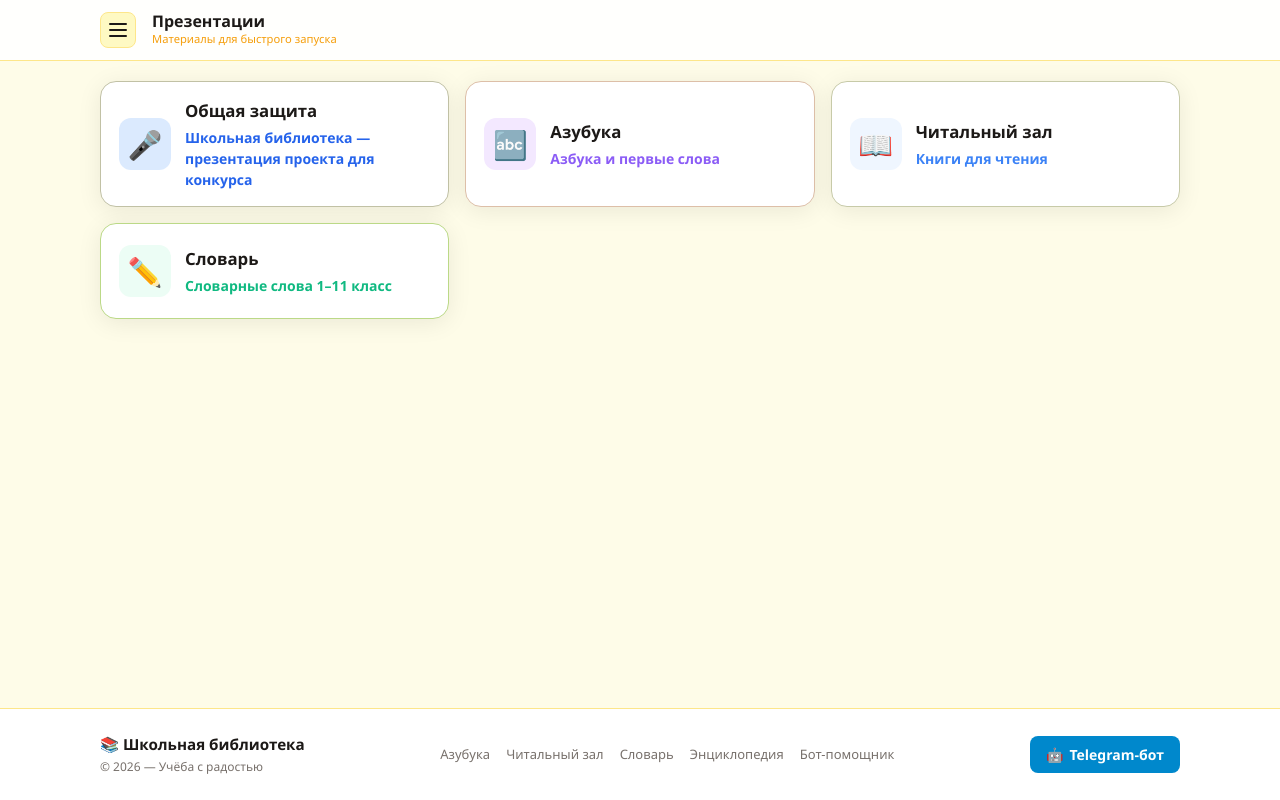
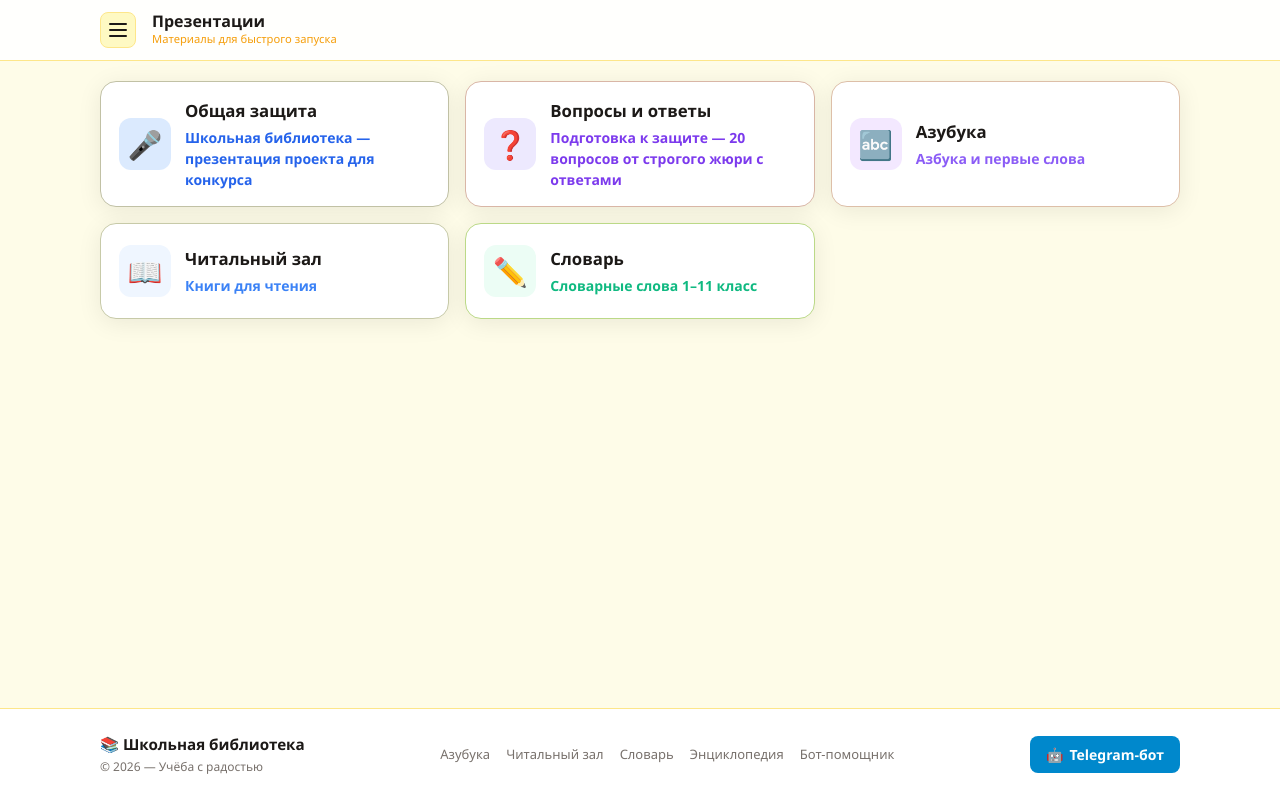
Before and after one commit to ArtIgnat2000/ELibPortal, a React (Vite) app: page /presentations in a window 1280 px wide. Built offline with nearby package versions, Linux system fonts and the light colour scheme.

Commit message:
feat: add Q&A card to presentations page

```diff
--- a/src/pages/Presentations/Presentations.tsx
+++ b/src/pages/Presentations/Presentations.tsx
@@ -2,7 +2,18 @@ import { Link } from 'react-router-dom'
 import { SECTIONS } from '@/data/sections'
 import styles from './Presentations.module.css'
 
-const PRESENTATIONS = [
+interface PresentationItem {
+  id: string
+  title: string
+  subtitle: string
+  icon: string
+  color: string
+  colorBg: string
+  presentationPath?: string
+  href?: string
+}
+
+const PRESENTATIONS: PresentationItem[] = [
   {
     id: 'project-overview',
     title: 'Общая защита',
@@ -12,6 +23,15 @@ const PRESENTATIONS = [
     colorBg: '#dbeafe',
     presentationPath: '/project/presentation',
   },
+  {
+    id: 'qa',
+    title: 'Вопросы и ответы',
+    subtitle: 'Подготовка к защите — 20 вопросов от строгого жюри с ответами',
+    icon: '❓',
+    color: '#7c3aed',
+    colorBg: '#ede9fe',
+    href: '/project-presentation/qa.html',
+  },
   ...SECTIONS.filter((section) => section.presentationPath),
 ]
 
@@ -20,25 +40,35 @@ export function Presentations() {
     <main className={styles.main}>
       <div className="page-container">
         <div className={styles.grid}>
-          {PRESENTATIONS.map((section) => (
-            <Link
-              key={section.id}
-              to={section.presentationPath!}
-              className={styles.card}
-              style={{
-                '--presentation-color': section.color,
-                '--presentation-bg': section.colorBg,
-              } as React.CSSProperties}
-            >
-              <div className={styles.iconWrap}>
-                <span className={styles.icon}>{section.icon}</span>
-              </div>
-              <div className={styles.body}>
-                <h2 className={styles.title}>{section.title}</h2>
-                <p className={styles.subtitle}>{section.subtitle}</p>
-              </div>
-            </Link>
-          ))}
+          {PRESENTATIONS.map((item) => {
+            const cardStyle = {
+              '--presentation-color': item.color,
+              '--presentation-bg': item.colorBg,
+            } as React.CSSProperties
+            const content = (
+              <>
+                <div className={styles.iconWrap}>
+                  <span className={styles.icon}>{item.icon}</span>
+                </div>
+                <div className={styles.body}>
+                  <h2 className={styles.title}>{item.title}</h2>
+                  <p className={styles.subtitle}>{item.subtitle}</p>
+                </div>
+              </>
+            )
+            if (item.href) {
+              return (
+                <a key={item.id} href={item.href} className={styles.card} style={cardStyle}>
+                  {content}
+                </a>
+              )
+            }
+            return (
+              <Link key={item.id} to={item.presentationPath!} className={styles.card} style={cardStyle}>
+                {content}
+              </Link>
+            )
+          })}
         </div>
       </div>
     </main>
```
